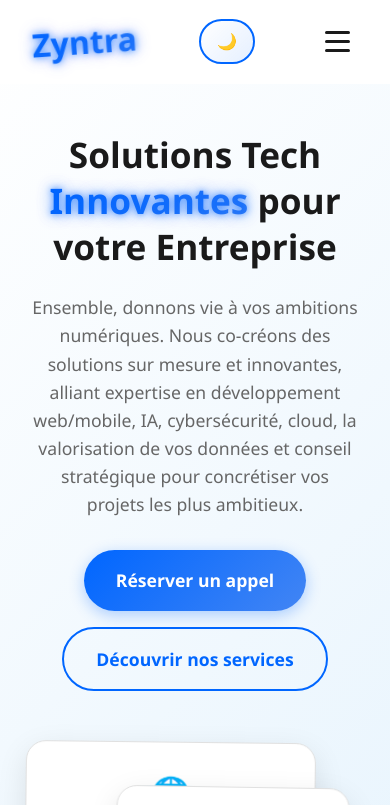
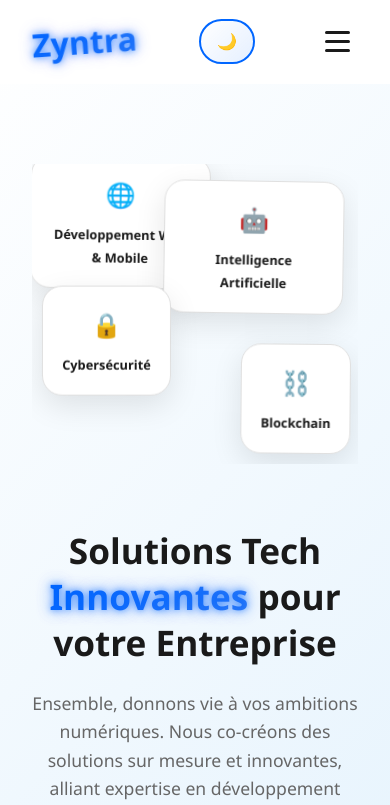
Before and after one commit to Noum-Souare/Mon-site-web, a React (Vite) app: page / in a window 390 px wide. Shown: the top 805 px of the page. Built offline with nearby package versions, Linux system fonts and the light colour scheme.

Commit message:
fix cartes flottantes sur mobile

```diff
--- a/src/App.css
+++ b/src/App.css
@@ -304,7 +304,7 @@ body {
   width: 100%;
   background: var(--card-light);
   flex-direction: column;
-  padding: 2rem;
+  padding: 1rem;
   box-shadow: 0 10px 30px rgba(0, 0, 0, 0.1);
   border-top: 1px solid var(--border-light);
   backdrop-filter: blur(20px);
@@ -313,7 +313,7 @@ body {
 }
 
 .nav-links.mobile-active li {
-  margin: 0.5rem 0;
+  margin: 0 ;
   text-align: right;
 }
 
@@ -1521,6 +1521,58 @@ body {
     align-items: center;
   }
 
+  /* Cartes flottantes responsive */
+  .hero-visual {
+    margin-top: 2rem;
+    order: -1;
+  }
+
+  .floating-elements {
+    height: 300px;
+    position: relative;
+    overflow: hidden;
+  }
+
+  .floating-card {
+    padding: 1.2rem !important;
+    font-size: 0.9rem;
+    max-width: 180px;
+  }
+
+  .floating-card:nth-child(1) {
+    top: 5px !important;
+    left: 5px !important;
+  }
+
+  .floating-card:nth-child(2) {
+    top: 35px !important;
+    right: 5px !important;
+  }
+
+  .floating-card:nth-child(3) {
+    bottom: 35px !important;
+    left: 10px !important;
+  }
+
+  .floating-card:nth-child(4) {
+    bottom: 5px !important;
+    right: 10px !important;
+  }
+
+  .floating-card .service-icon {
+    font-size: 1.5rem;
+    margin-bottom: 0.5rem;
+  }
+
+  .floating-card strong {
+    font-size: 0.8rem;
+    line-height: 1.3;
+  }
+
+  .floating-card:hover {
+    transform: scale(1.05) rotate(3deg) !important;
+  }
+
   .services-grid {
     grid-template-columns: 1fr;
   }
```
